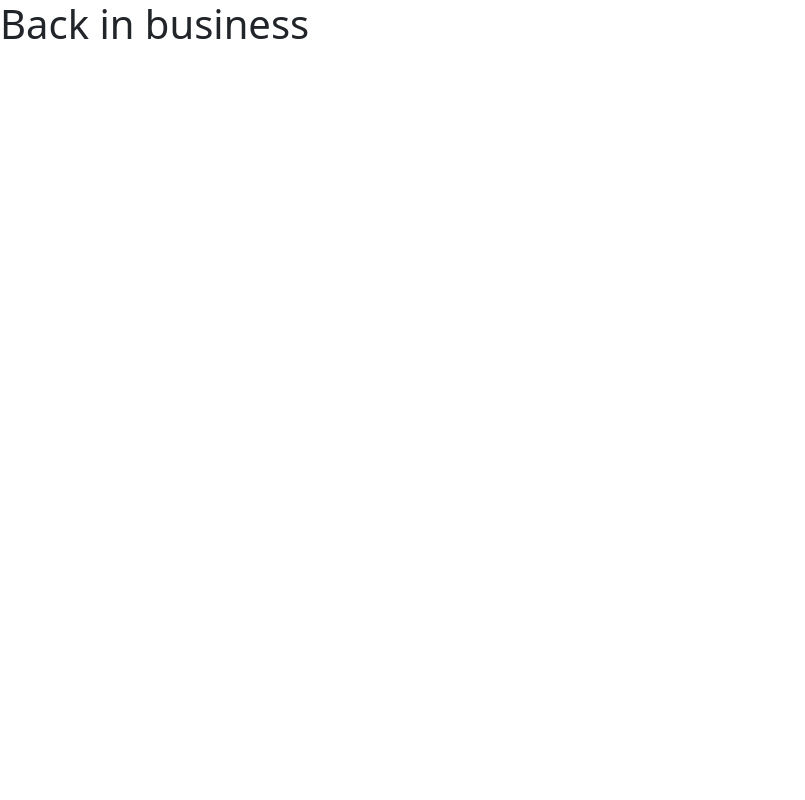
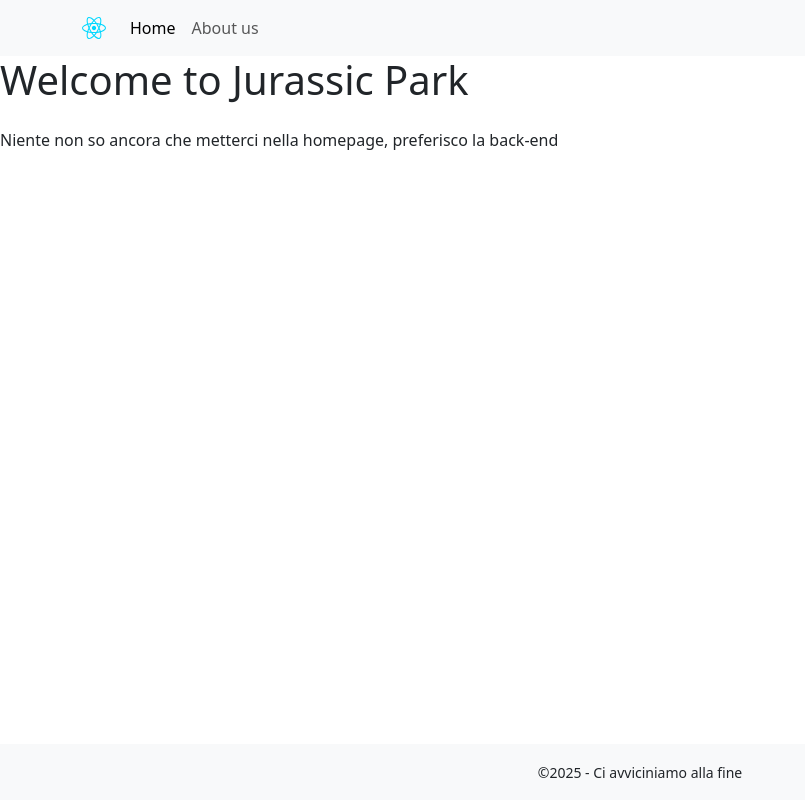
Before and after one commit to Michecosa/webapp-react, a React (Vite) app: page / in a window 1280 px wide. Shown: the whole page, without its empty margins (0-805 px from the left). Built offline with nearby package versions, Linux system fonts and the light colour scheme.

Commit message:
Add Homepage and implement routes in App

```diff
--- a/src/App.jsx
+++ b/src/App.jsx
@@ -1,8 +1,16 @@
+import { BrowserRouter, Routes, Route } from "react-router-dom";
+import DefaultLayout from "./layouts/DefaultLayout";
+import Homepage from "./pages/Homepage";
+
 function App() {
   return (
-    <>
-      <h1>Back in business</h1>
-    </>
+    <BrowserRouter>
+      <Routes>
+        <Route element={<DefaultLayout />}>
+          <Route index element={<Homepage />} />
+        </Route>
+      </Routes>
+    </BrowserRouter>
   );
 }
 
--- a/src/layouts/DefaultLayout.jsx
+++ b/src/layouts/DefaultLayout.jsx
@@ -2,7 +2,7 @@ import { Outlet } from "react-router-dom";
 import Header from "../components/Header";
 import Footer from "../components/Footer";
 
-export default function DefaultLayout({ cart }) {
+export default function DefaultLayout() {
   return (
     <div className="d-flex flex-column" style={{ minHeight: "100vh" }}>
       <Header />
--- /dev/null
+++ b/src/pages/Homepage.jsx
@@ -0,0 +1,13 @@
+export default function Homepage() {
+  return (
+    <>
+      <div className="p-6">
+        <h1 className="text-3xl font-bold mb-4">Welcome to Jurassic Park</h1>
+        <p className="text-lg">
+          Niente non so ancora che metterci nella homepage, preferisco la
+          back-end
+        </p>
+      </div>
+    </>
+  );
+}
```
